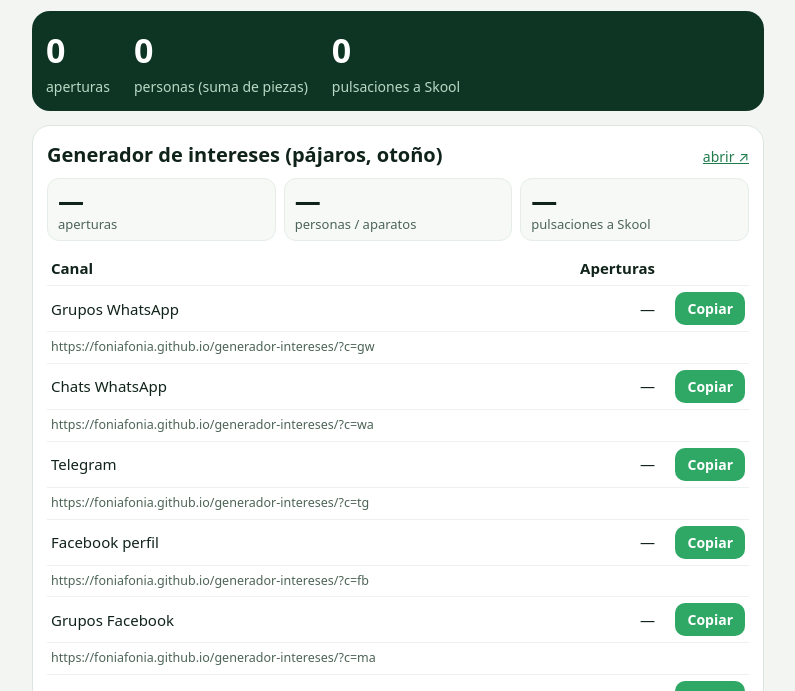
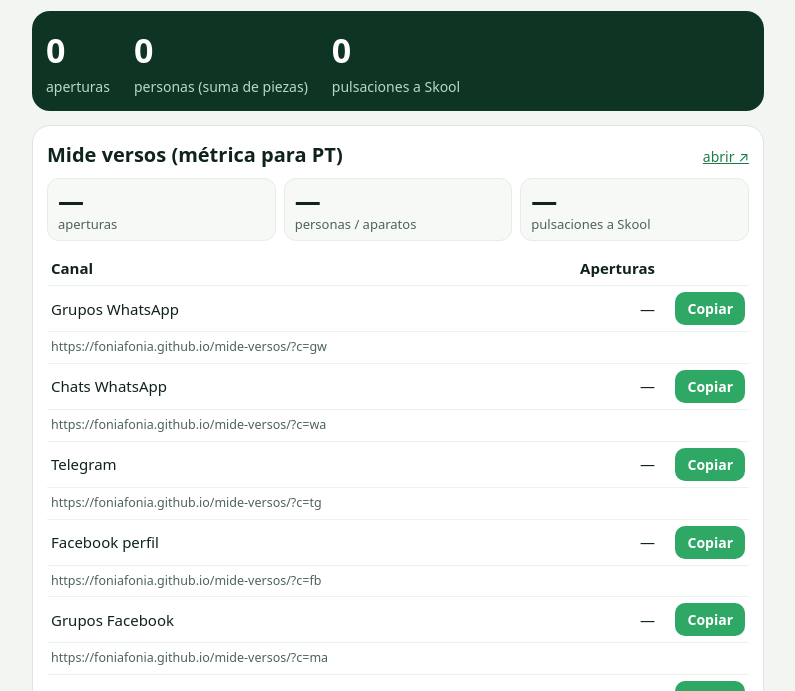
Before and after one commit to foniafonia/suena-igual, a plain HTML site: page enlaces.html in a window 1280 px wide. Shown: the part 109-800 px from the top of the page, without its empty margins (242-1037 px from the left). Drawn offline with Linux system fonts and the light colour scheme; no server answers.

Commit message:
Página de enlaces: añade Mide versos con contadores por canal
Co-Authored-By: Claude Opus 5.5 <noreply@anthropic.com>

```diff
--- a/enlaces.html
+++ b/enlaces.html
@@ -44,6 +44,7 @@ var BASE='https://abacus.jasoncameron.dev/get/';
 var CAN=[['gw','Grupos WhatsApp'],['wa','Chats WhatsApp'],['tg','Telegram'],['fb','Facebook perfil'],['ma','Grupos Facebook'],['ig','Instagram'],['th','Threads'],['sk','Skool'],['ln','LinkedIn']];
 var J='foniafonia-juegos',S='foniafonia-suena-lanz',L='foniafonia-lince',G='foniafonia-generador';
 var JUEGOS=[
+ {n:'Mide versos (métrica para PT)',u:'https://foniafonia.github.io/mide-versos/',ns:'foniafonia-versos',ape:['mv_aperturas'],per:['mv_personas'],sk:['mv_skool'],can:function(c){return 'mv_c_'+c+'_aperturas'},canales:CAN,nota:'Uso: mv_medir (veces que miden), mv_practica_acaba (rondas de práctica terminadas), mv_imprimir (fichas impresas). Lanzado el 18-nov-2026.'},
  {n:'Generador de intereses (pájaros, otoño)',u:'https://foniafonia.github.io/generador-intereses/',ns:G,ape:['gen_aperturas'],per:['gen_personas'],sk:['gen_skool'],can:function(c){return 'gen_c_'+c+'_aperturas'},canales:CAN.concat([['fa','Grupos autismo']])},
  {n:'El Lince Digital',u:'https://foniafonia.github.io/el-lince-digital/',ns:L,ape:['lince_aperturas'],per:['lince_personas'],sk:['lince_skool_portada','lince_skool','lince_skool_idea_portada','lince_skool_informe'],can:function(c){return 'lince_c_'+c+'_aperturas'},canales:CAN},
  {n:'NUMERIA (cribado de números)',u:'https://foniafonia.github.io/numeria-prototipo/',ns:'foniafonia-numeria',ape:['numeria_aperturas'],per:['numeria_personas'],sk:['numeria_skool_personas'],can:function(c){return 'numeria_canal_'+c},canales:[['wa','WhatsApp (todos los chats y grupos)'],['tg','Telegram'],['fb','Facebook'],['ig','Instagram'],['sk','Skool'],['ln','LinkedIn']],nota:'Solo mide estos 6 canales. Quién empieza y quién acaba la prueba: claves numeria_empiezan y numeria_acaban.'},
```
